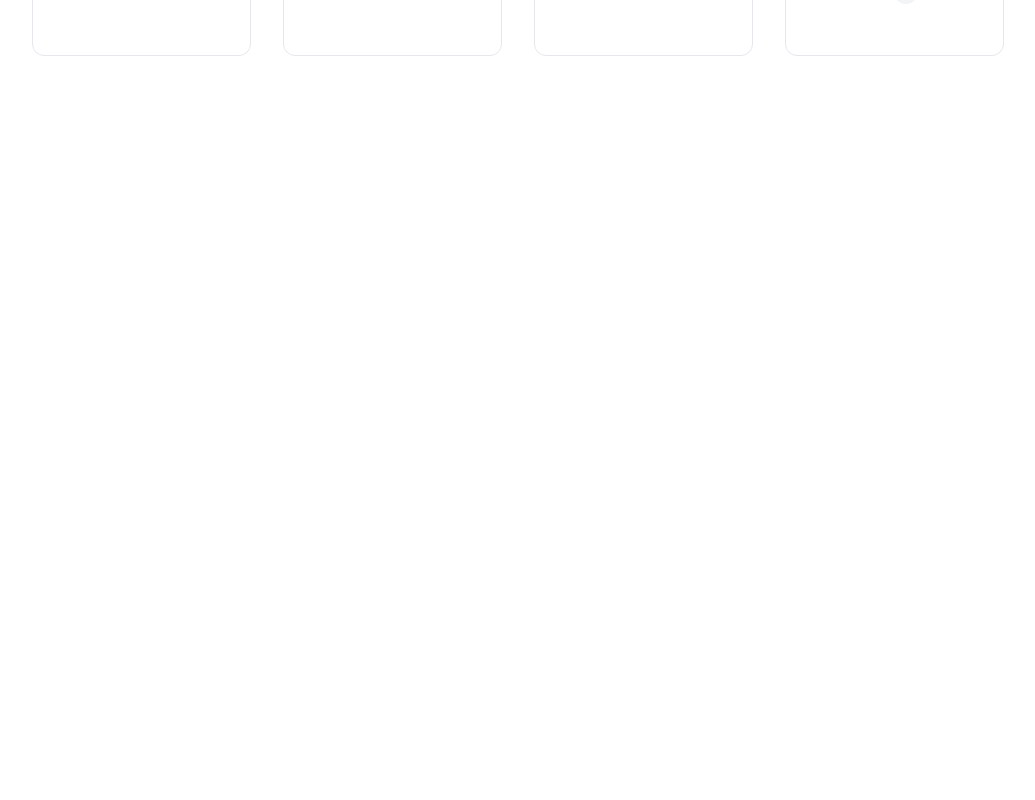
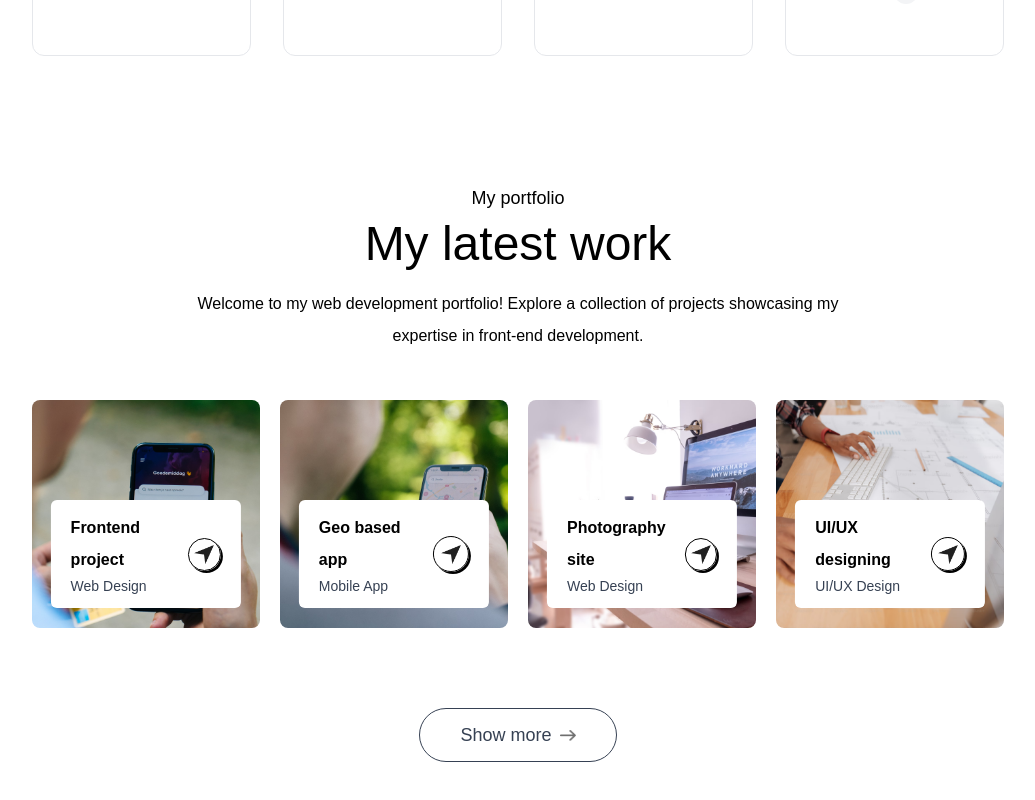
Before and after one commit to Dimuthu02/Portfolio-NEXT, a Next.js app in the folder portfolio/: page / in a window 1280 px wide. Shown: the part 2190-2990 px from the top of the page, without its empty margins (122-1157 px from the left). Before the commit the page ends 2334 px from the top, so only its background shows below. Built offline with nearby package versions, Linux system fonts and the light colour scheme; a web font is replaced by a local one.

Commit message:
update 1 file and create 1 file

```diff
--- a/portfolio/app/page.js
+++ b/portfolio/app/page.js
@@ -3,6 +3,7 @@
 import Header from '@/components/Header'
 import Navbar from '@/components/Navbar'
 import Services from '@/components/Services'
+import Work from '@/components/Work'
 import React from 'react'
 
 const page = () => {
@@ -12,6 +13,7 @@
       <Header/>
       <About/>
       <Services/>
+      <Work/>
     </>
   )
 }
--- /dev/null
+++ b/portfolio/components/Work.jsx
@@ -0,0 +1,62 @@
+import { assets, workData } from '@/assets/assets';
+import Image from 'next/image';
+import React from 'react'
+
+const Work = () => {
+  return (
+    <div id="work" className="w-full px-[12%] py-10 scroll-mt-20">
+      <h4 className="text-center mb-2 text-lg ovoFont">My portfolio</h4>
+      <h2 className="text-center text-5xl ovoFont">My latest work</h2>
+      <p className="text-center max-w-2xl mx-auto mt-5 mb-12 ovoFont">
+        Welcome to my web development portfolio! Explore a collection of
+        projects showcasing my expertise in front-end development.
+      </p>
+
+      <div className="grid grid-cols-1 md:grid-cols-2 lg:grid-cols-4 my-10 gap-5">
+        {workData.map((project, index) => (
+          <div
+            key={index}
+            className="aspect-square bg-no-repeat bg-cover bg-center rounded-lg relative cursor-pointer group overflow-hidden"
+            style={{ backgroundImage: `url(${project.bgImage})` }}
+          >
+            <div className="absolute inset-0 bg-black/0 group-hover:bg-black/40 transition-all duration-500"></div>
+
+            <div className="bg-white w-10/12 rounded-md absolute bottom-5 left-1/2 -translate-x-1/2 py-3 px-5 flex items-center justify-between duration-500 group-hover:bottom-7 z-10">
+              <div>
+                <h2 className="font-semibold ovoFont">{project.title}</h2>
+                <p className="text-sm text-gray-700 ovoFont">
+                  {project.description}
+                </p>
+              </div>
+
+              <div className="border rounded-full border-black w-9 aspect-square flex items-center justify-center shadow-[2px_2px_0_#000] group-hover:bg-lime-300 transition">
+                <Image
+                  src={assets.send_icon}
+                  alt="send icon"
+                  className="w-5"
+                  loading="lazy"
+                />
+              </div>
+            </div>
+          </div>
+        ))}
+      </div>
+
+      <a
+        href="#Work"
+        className="mx-auto mt-20 flex w-max items-center justify-center gap-2 rounded-full border border-gray-700 bg-transparent px-10 py-3 text-gray-700 transition-all duration-500 hover:border-gray-900 hover:bg-amber-50 hover:text-black hover:shadow-lg ovoFont text-lg font-medium"
+      >
+        Show more
+        <Image
+          src={assets.right_arrow_bold}
+          alt="Right arrow"
+          width={16}
+          height={16}
+          className="w-4"
+        />
+      </a>
+    </div>
+  );
+}
+
+export default Work
```
